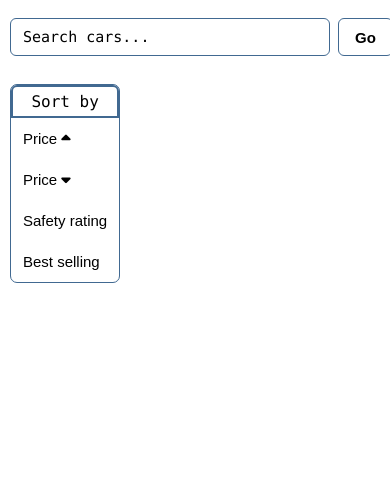
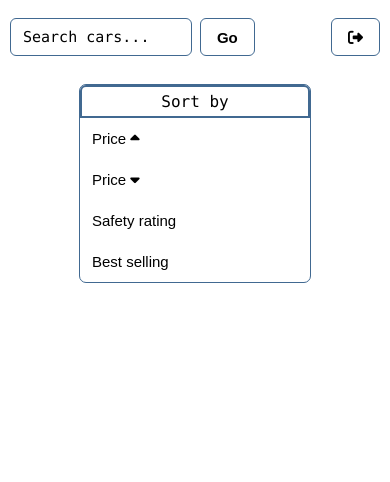
Before and after one commit to MayankArambhi/car-explorer, a Flask app: page / in a window 390 px wide; the page is wider, and only the part inside the window is pictured. Shown: the part 49-531 px from the top of that part. Run offline with Flask 3, Linux system fonts and the light colour scheme; the visitor is signed in with stand-in values (Sample User, id 1); data that the repository does not hold is empty; some libraries are stand-ins or nearby versions.

Commit message:
Updated stylesheet for small media sizes

```diff
--- a/static/styles/style.css
+++ b/static/styles/style.css
@@ -185,6 +185,12 @@ h1 {
 
     outline: none;
     transition: background 0.2s, border-color 0.2s;
+}
+
+@media (max-width: 600px) {
+    #search-text{
+        width: 65%;
+    }
 }
 
 #search-text::placeholder {
@@ -390,8 +396,9 @@ a:hover {
     }
 
     #sidebar {
+        align-self: center;
         position: static;
-        width: auto;
+        width: 230;
         height: auto;
         margin: 10px;
     }
--- a/templates/brand.html
+++ b/templates/brand.html
@@ -15,7 +15,7 @@
     <div id="search-bar">
         <a href="/" id="home"><i class="fa-solid fa-house"></i></a>
         <form id="car-form" action="/brand/{{brand.brand_id}}">
-            <input id="search-text" type="text" name="search" placeholder="Search in {{brand.brand_name}}..." required>
+            <input id="search-text" type="text" name="search" placeholder="Search in {{brand.brand_name}}...">
             <input id="search-sub" type="submit" value="Go">
         </form>
         <div id="search-result">
--- a/templates/index.html
+++ b/templates/index.html
@@ -14,7 +14,7 @@
     <div id="wrapper">
     <div id="search-bar">
         <form id="car-form" action="/">
-            <input id="search-text" type="text" name="search" placeholder="Search cars..." required>
+            <input id="search-text" type="text" name="search" placeholder="Search cars...">
             <input id="search-sub" type="submit" value="Go">
         </form>
         <div id="search-result">
```
